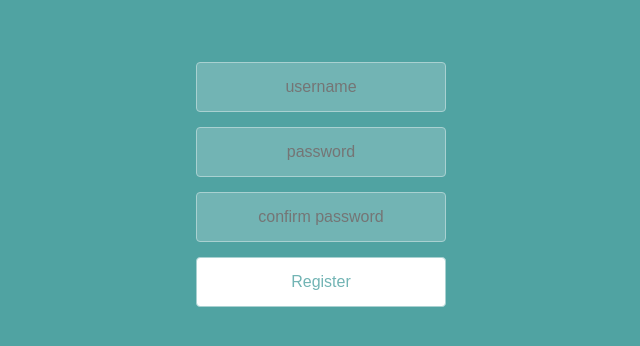
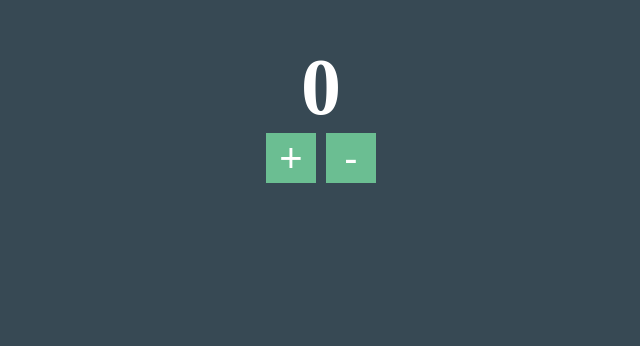
Before and after one commit to saibun/Learn-React, a React (Create React App) app: page / in a window 1280 px wide. Shown: the part 158-504 px from the top of the page, without its empty margins (319-959 px from the left). Built offline with nearby package versions, Linux system fonts and the light colour scheme; a web font is replaced by a local one.

Commit message:
make counter

```diff
--- /dev/null
+++ b/src/count_increase_decrease/count.jsx
@@ -0,0 +1,24 @@
+import "./customStyle.css"
+import { useState } from "react";
+
+function Count(){
+    let [num,setNum] = useState(0);
+
+    function increase(){
+        setNum(num+1)
+
+    }
+    function decrease(){
+        setNum(num-1)
+
+    }
+
+
+    return(<div className="counter">
+        <h1>{num}</h1>
+        <button onClick={increase} id="plus">+</button>
+        <button onClick={decrease}>-</button>
+
+    </div>)
+}
+export default Count
--- /dev/null
+++ b/src/count_increase_decrease/customStyle.css
@@ -0,0 +1,31 @@
+*{
+    margin: 0;
+    padding: 0;
+    box-sizing: border-box;
+}
+
+body{
+    background-color: #374954;
+}
+.counter{
+
+    color: #ffff;
+    text-align: center;
+    margin-top: 200px;
+}
+h1{
+    font-size: 80px;
+}
+button{
+    background-color: #6BBE92;
+    color: #ffff;
+    width: 50px;
+    height: 50px;
+    font-size: 2.5rem;
+    border: 0;
+
+    cursor: pointer;
+}
+#plus{
+    margin-right: 10px;
+}
--- a/src/index.js
+++ b/src/index.js
@@ -7,7 +7,8 @@ import ReactDOM from 'react-dom/client';
 // import Note from "./keeperApp/Note";
 // import Contact from './cards/Contact';
 //import AllContactsList from './Contact_Cards/AllContactsList';
-import WelcomePage from './LoginSystem/WelcomePage';
+//import WelcomePage from './LoginSystem/WelcomePage';
+import Count from './count_increase_decrease/count';
 
 
 const root = ReactDOM.createRoot(document.getElementById('root'));
@@ -20,7 +21,8 @@ root.render(
     <Footer /> */}
     {/* <Contact/> */}
     {/* <AllContactsList /> */}
-    <WelcomePage />
+    {/* <WelcomePage /> */}
+    <Count/>
 
 
 
```
